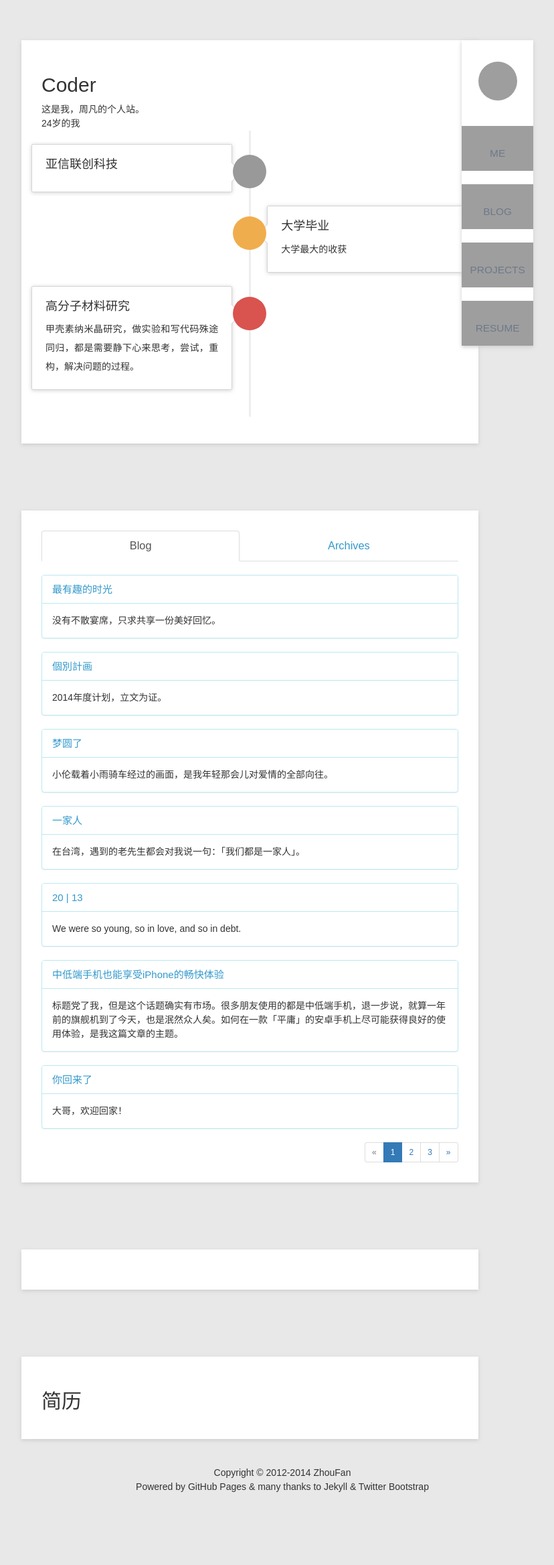
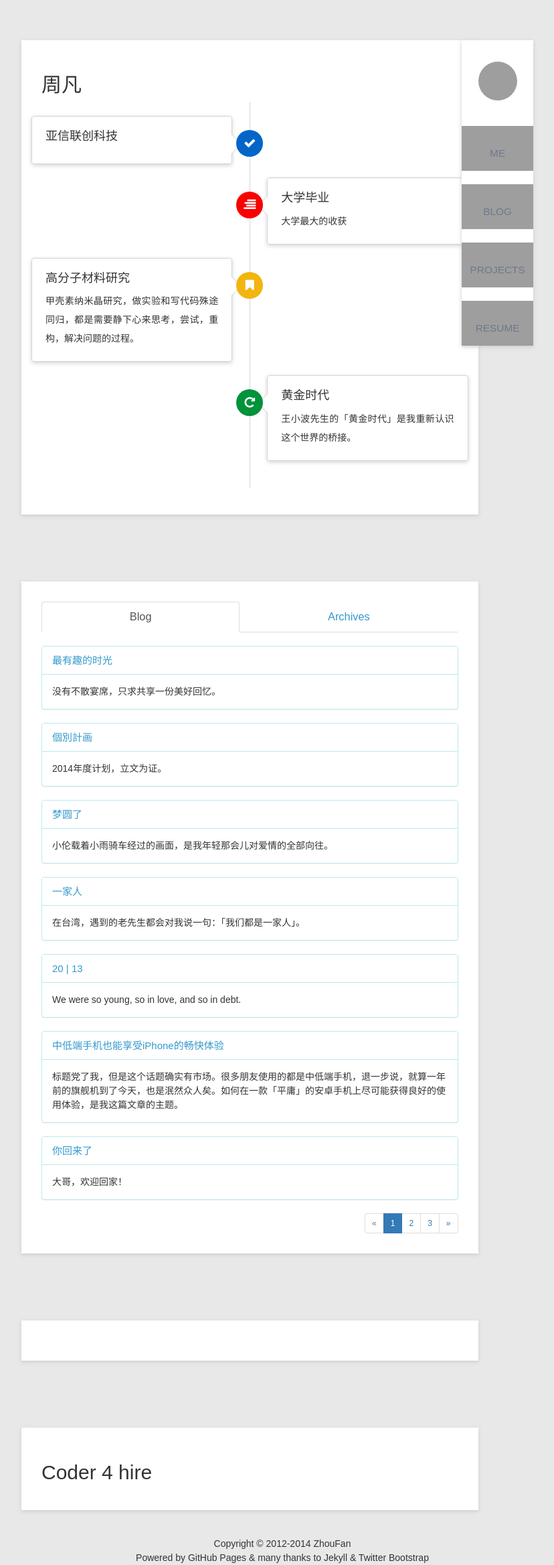
Before and after one commit to zhoufan2013/zhoufan2013.github.io, a Jekyll site: the page built from index.html, in a window 1280 px wide, cut to the strip 0-2336 px from the top of the page. Shown: the whole strip at 67% size, without its empty margins (218-1046 px from the left). Built offline with Jekyll 4.4.1, drawn with Linux system fonts in a browser that asks for light colours; nearby versions of some CDN libraries; Markdown is read by kramdown in place of the engine named in the settings; the list of posts is cut into pages by our own code; comment, search, counter and statistics services are not loaded; before the commit the page ends 2230 px from its top, so only the background shows below that; grey boxes are pictures that could not be loaded.

Commit message:
add timeline of my career

```diff
--- a/_layouts/default.html
+++ b/_layouts/default.html
@@ -19,6 +19,7 @@
     <link href="http://cdn.staticfile.org/twitter-bootstrap/3.0.3/css/bootstrap.min.css" rel="stylesheet">
     <link rel="stylesheet" href="/css/style.css" type="text/css" />
     <link rel="stylesheet" href="/css/timeline.css" type="text/css" />
+    <link rel="stylesheet" href="http://cdn.staticfile.org/font-awesome/4.0.3/css/font-awesome.min.css" type="text/css" />
     <script src="http://cdn.staticfile.org/jquery/2.0.3/jquery.min.js" type="text/javascript"></script>
 
 </head>
--- a/css/timeline.css
+++ b/css/timeline.css
@@ -46,9 +46,9 @@
     width: 46%;
     padding: 20px;
     border: 1px solid #d4d4d4;
-    border-radius: 2px;
-    -webkit-box-shadow: 0 1px 6px rgba(0,0,0,0.175);
-    box-shadow: 0 1px 6px rgba(0,0,0,0.175);
+    border-radius: 4px;
+    -webkit-box-shadow: 0px 2px 6px rgba(0,0,0,0.175);
+    box-shadow: 0px 2px 6px rgba(0,0,0,0.175);
 }
 
 .timeline > li > .timeline-panel:before {
@@ -78,17 +78,17 @@
 .timeline > li > .timeline-badge {
     z-index: 100;
     position: absolute;
-    top: 16px;
+    top: 21px;
     left: 50%;
-    width: 50px;
-    height: 50px;
-    margin-left: -25px;
+    width: 40px;
+    height: 40px;
+    margin-left: -20px;
     border-radius: 50% 50% 50% 50%;
     text-align: center;
-    font-size: 1.4em;
-    line-height: 50px;
+    font-size: 1.3em;
+    line-height: 40px;
     color: #fff;
-    background-color: #999999;
+    background-color: #0266C8;
 }
 
 .timeline > li.timeline-inverted > .timeline-panel {
@@ -118,15 +118,15 @@
 }
 
 .timeline-badge.warning {
-    background-color: #f0ad4e !important;
+    background-color: #F90101 !important;
 }
 
 .timeline-badge.danger {
-    background-color: #d9534f !important;
+    background-color: #F2B50F !important;
 }
 
 .timeline-badge.info {
-    background-color: #5bc0de !important;
+    background-color: #00933B !important;
 }
 
 .timeline-title {
--- a/index.html
+++ b/index.html
@@ -8,9 +8,7 @@ title: 周凡君の个人站
 
 		<div id="me" class="col-xs-12 col-sm-10 col-sm-offset-1 col-md-7 col-md-offset-2 minus-height front-page-left">
 
-			<h2>Coder </h2>
-			这是我，周凡的个人站。<br>
-			24岁的我
+			<h2>周凡</h2>
 			<div class="row">
 
 	            <ul class="timeline">
@@ -27,7 +25,7 @@ title: 周凡君の个人站
 	                    </div>
 	                </li>
 	                <li class="timeline-inverted">
-	                    <div class="timeline-badge warning"><i class="fa fa-credit-card"></i>
+	                    <div class="timeline-badge warning"><i class="fa fa-align-right"></i>
 	                    </div>
 	                    <div class="timeline-panel">
 	                        <div class="timeline-heading">
@@ -39,7 +37,7 @@ title: 周凡君の个人站
 	                    </div>
 	                </li>
 	                <li>
-	                    <div class="timeline-badge danger"><i class="fa fa-credit-card"></i>
+	                    <div class="timeline-badge danger"><i class="fa fa-bookmark"></i>
 	                    </div>
 	                    <div class="timeline-panel">
 	                        <div class="timeline-heading">
@@ -47,6 +45,18 @@ title: 周凡君の个人站
 	                        </div>
 	                        <div class="timeline-body">
 	                            <p>甲壳素纳米晶研究，做实验和写代码殊途同归，都是需要静下心来思考，尝试，重构，解决问题的过程。</p>
+	                        </div>
+	                    </div>
+	                </li>
+	                <li class="timeline-inverted">
+	                    <div class="timeline-badge info"><i class="fa fa-repeat"></i>
+	                    </div>
+	                    <div class="timeline-panel">
+	                        <div class="timeline-heading">
+	                            <h4 class="timeline-title">黄金时代</h4>
+	                        </div>
+	                        <div class="timeline-body">
+	                            <p>王小波先生的「黄金时代」是我重新认识这个世界的桥接。</p>
 	                        </div>
 	                    </div>
 	                </li>
@@ -136,7 +146,7 @@ title: 周凡君の个人站
 
 		<div id="resume" class="col-xs-12 col-sm-10 col-sm-offset-1 col-md-7 col-md-offset-2 minus-height front-page-left">
 
-			<h2>简历</h2>
+			<h2>Coder 4 hire</h2>
 
 		</div>
 
```
